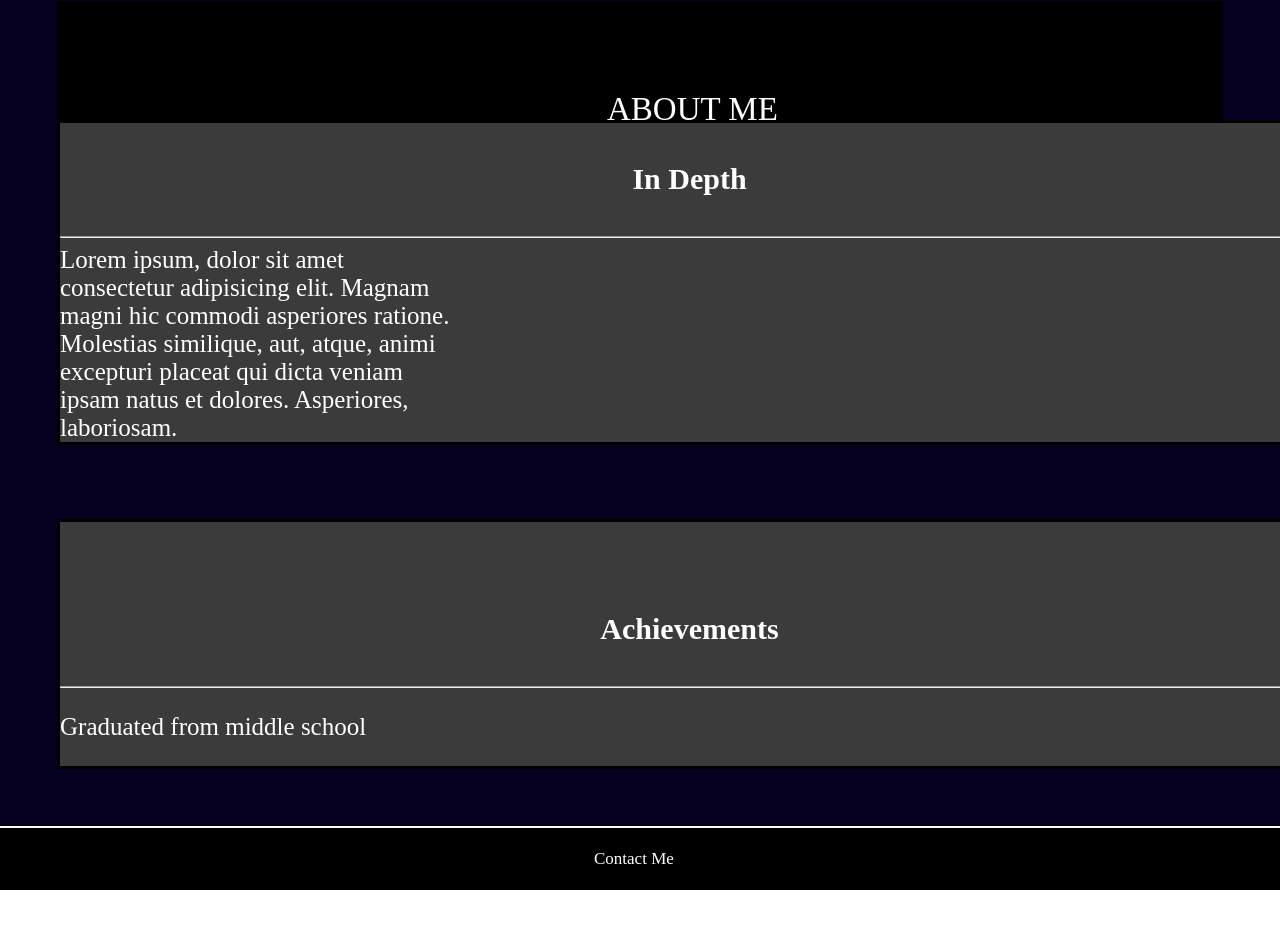
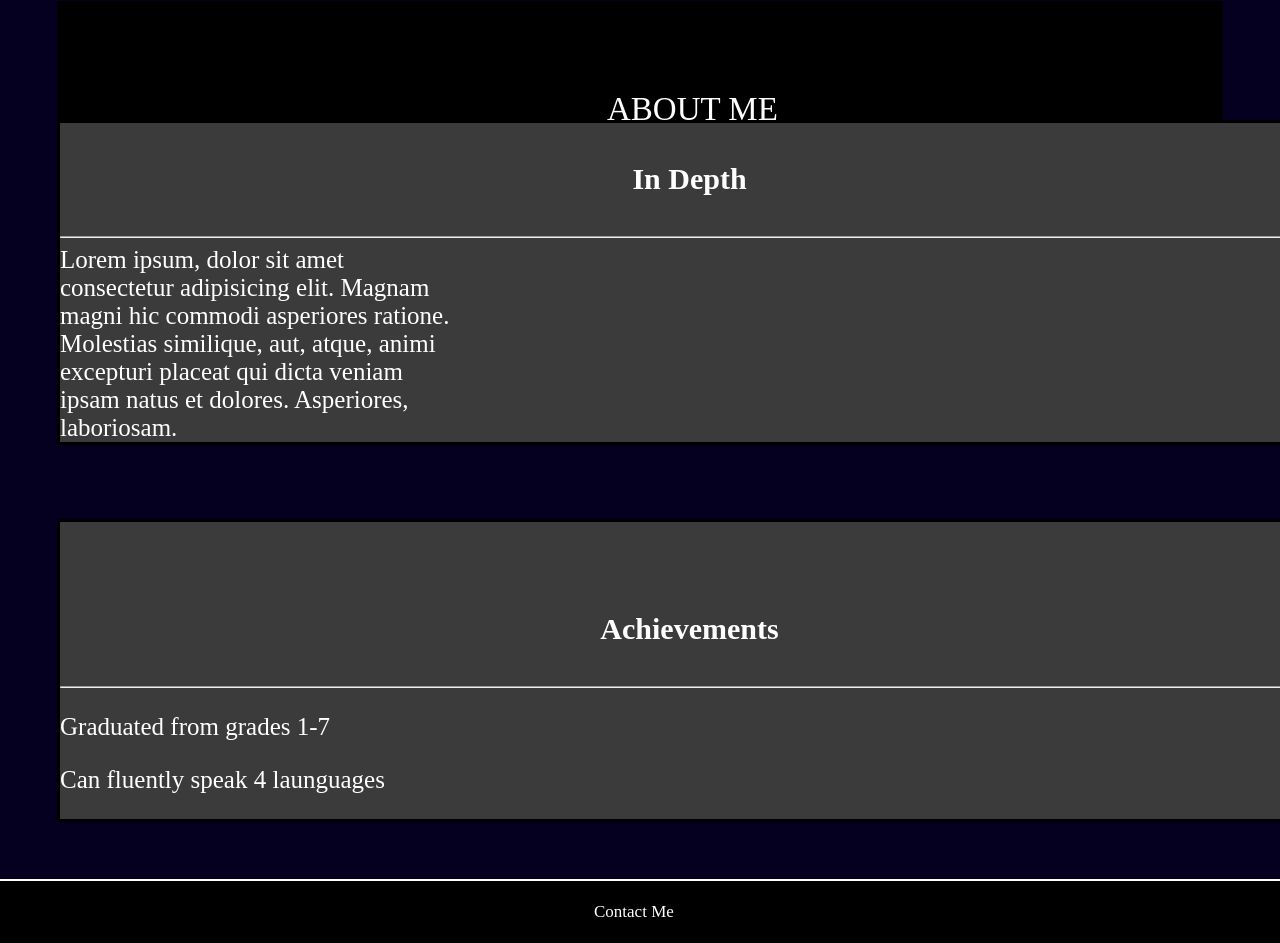
Before and after one commit to m-a-yJR/3rdQ-exam, a plain HTML site: page index.html in a window 1280 px wide. Shown: the part 943-1886 px from the top of the page. Before the commit the page ends 1833 px from the top, so only its background shows below. Drawn offline with Linux system fonts and the light colour scheme.

Commit message:
Update index.html

```diff
--- a/index.html
+++ b/index.html
@@ -36,7 +36,8 @@
         </div><br><br><br><br><br>
         <div class="ach">
             <h4>Achievements</h4><hr>
-            <p>Graduated from middle school</p>
+            <p>Graduated from grades 1-7</p>
+            <p>Can fluently speak 4 launguages</p>
         </div>
     </div><br>
     <div class="foots">
```
